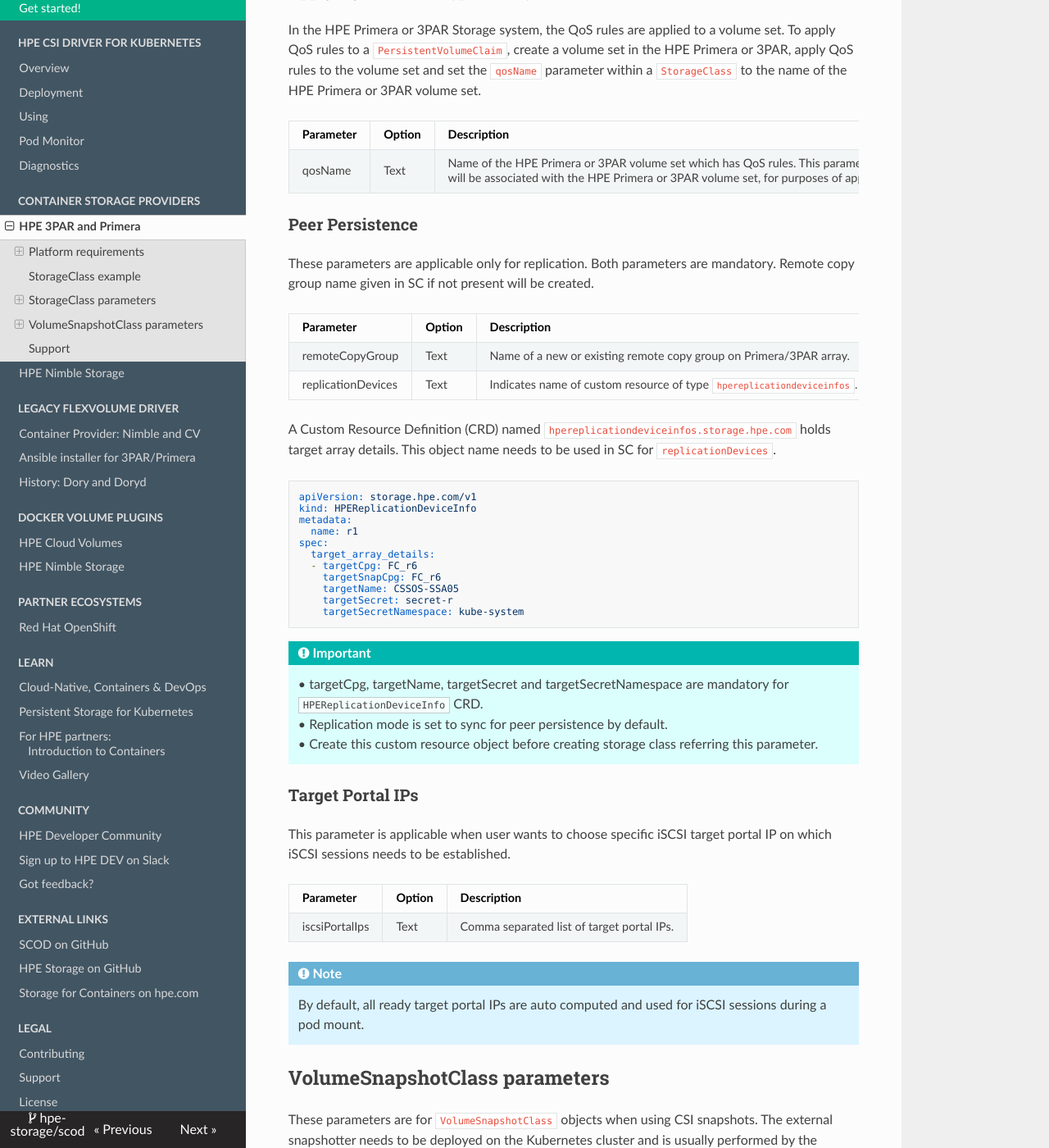
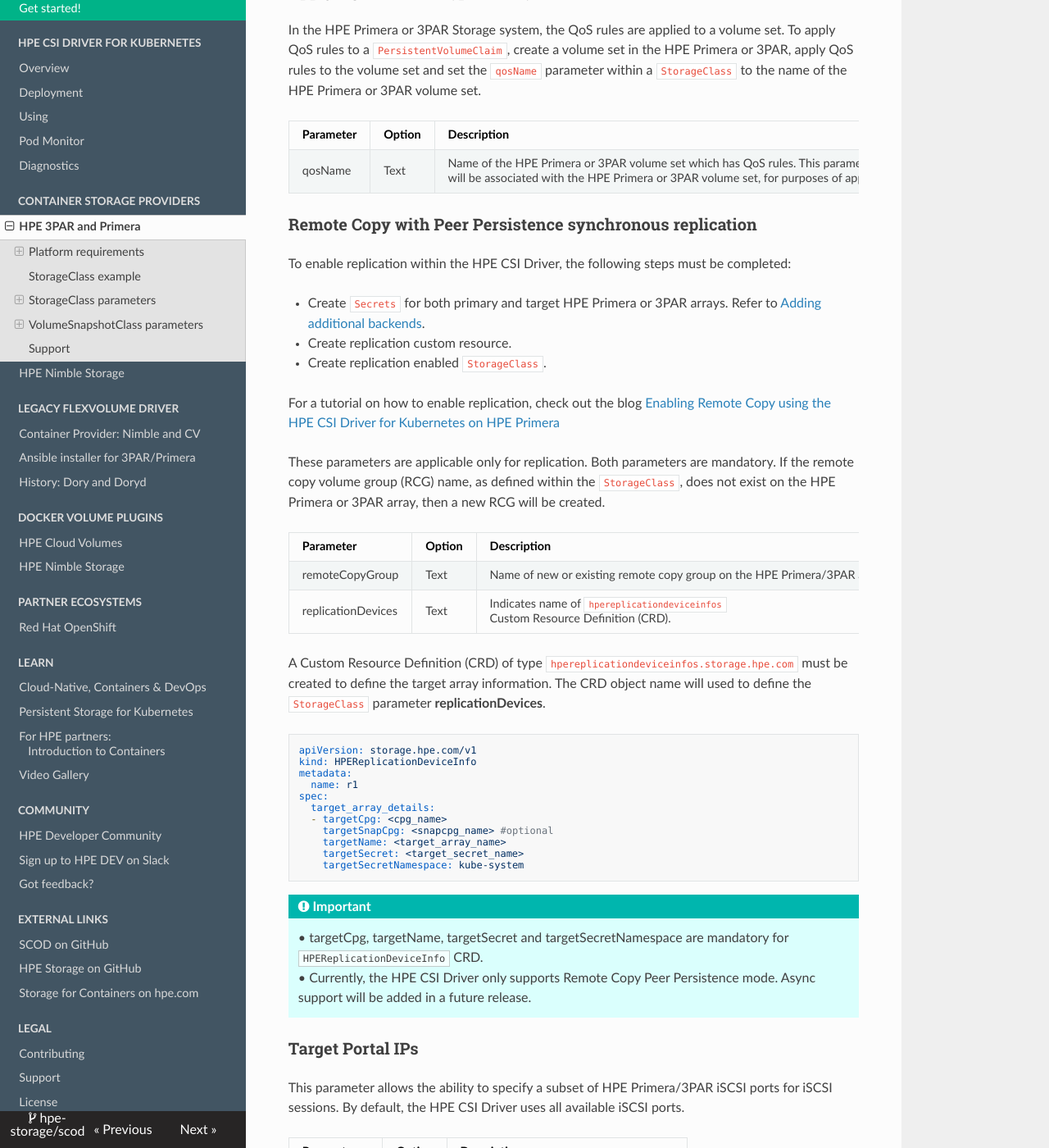
Before and after one commit to hpe-storage/scod, an MkDocs documentation site: the page built from docs/container_storage_provider/hpe_3par_primera/index.md, in a window 1280 px wide and 1400 px high, scrolled down 6083 px. Shown: the whole window at 82% size. Built offline with MkDocs 1.6.1, drawn with Linux system fonts in a browser that asks for light colours; nearby versions of some CDN libraries; some of the changed text lies outside the part shown.

Commit message:
Addressed review comments

````diff
--- a/docs/container_storage_provider/hpe_3par_primera/index.md
+++ b/docs/container_storage_provider/hpe_3par_primera/index.md
@@ -89,9 +89,9 @@
 | cloneOf  | Text      | Name of the `PersistentVolumeClaim` to clone. | **X** | **X** |
 | virtualCopyOf  | Text      | Name of the `PersistentVolumeClaim` to snapshot. | **X** | **X** |
 | qosName  | Text      | Name of the volume set which has QoS rules applied. | **X** | **X** |
-| remoteCopyGroup <br /> | Text | Name of a new or existing remote copy group on Primera/3PAR array. | **X** | **X** |
+| remoteCopyGroup <br /> | Text | Name of a new or existing remote copy group on HPE Primera/3PAR array. | **X** | **X** |
 | replicationDevices <br /> | Text <br /> | Indicates name of custom resource of type `hpereplicationdeviceinfos`. | **X** | **X** |
-| iscsiPortalIps <br /> | Text <br /> | Comma separated list of target portal IPs. | **X** | **X** |
+| iscsiPortalIps <br /> | Text <br /> | Comma separated list of HPE Primera/3PAR iSCSI port IPs. | **X** | **X** |
 
 !!! Important
     The HPE CSI Driver allows the `PersistentVolumeClaim` to override the `StorageClass` parameters by annotating the `PersistentVolumeClaim`. Please see [Using PVC Overrides](../../csi_driver/using.md#using_pvc_overrides) for more details.
@@ -197,16 +197,24 @@
 | ------------------ | ------- | ----------- |
 | qosName      | Text         | Name of the HPE Primera or 3PAR volume set which has QoS rules. This parameter is optional. If specified, the `PersistentVolumeClaim` will be associated with the HPE Primera or 3PAR volume set, for purposes of applying the QoS rules. |
 
-### Peer Persistence
+### Remote Copy with Peer Persistence synchronous replication
 
-These parameters are applicable only for replication. Both parameters are mandatory. Remote copy group name given in SC if not present will be created.
+To enable replication within the HPE CSI Driver, the following steps must be completed:
+
+* Create `Secrets` for both primary and target HPE Primera or 3PAR arrays. Refer to [Adding additional backends](../../csi_driver/deployment.md#adding_additional_backends).
+* Create replication custom resource.
+* Create replication enabled `StorageClass`.
+
+For a tutorial on how to enable replication, check out the blog [Enabling Remote Copy using the HPE CSI Driver for Kubernetes on HPE Primera](https://developer.hpe.com/blog/ppPAlQ807Ah8QGMNl1YE/tutorial-enabling-remote-copy-using-the-hpe-csi-driver-for-kubernetes-on)
+
+These parameters are applicable only for replication. Both parameters are mandatory. If the remote copy volume group (RCG) name, as defined within the `StorageClass`, does not exist on the HPE Primera or 3PAR array, then a new RCG will be created.
 
 | Parameter          | Option  | Description |
 | ------------------ | ------- | ----------- |
-| remoteCopyGroup    | Text    | Name of a new or existing remote copy group on Primera/3PAR array. |
-| replicationDevices | Text    | Indicates name of custom resource of type `hpereplicationdeviceinfos`. |
+| remoteCopyGroup    | Text    | Name of new or existing remote copy group on the HPE Primera/3PAR array. |
+| replicationDevices | Text    | Indicates name of `hpereplicationdeviceinfos` Custom Resource Definition (CRD). |
 
-A Custom Resource Definition (CRD) named `hpereplicationdeviceinfos.storage.hpe.com` holds target array details. This object name needs to be used in SC for `replicationDevices`.
+A Custom Resource Definition (CRD) of type `hpereplicationdeviceinfos.storage.hpe.com`  must be created to define the target array information. The CRD object name will used to define the `StorageClass` parameter **replicationDevices**.
 ```yaml
 apiVersion: storage.hpe.com/v1
 kind: HPEReplicationDeviceInfo
@@ -214,28 +222,24 @@
   name: r1
 spec:
   target_array_details:
-  - targetCpg: FC_r6
-    targetSnapCpg: FC_r6
-    targetName: CSSOS-SSA05
-    targetSecret: secret-r
+  - targetCpg: <cpg_name>
+    targetSnapCpg: <snapcpg_name> #optional
+    targetName: <target_array_name>
+    targetSecret: <target_secret_name>
     targetSecretNamespace: kube-system
 ```
 
 !!! important
     • targetCpg, targetName, targetSecret and targetSecretNamespace are mandatory for `HPEReplicationDeviceInfo` CRD.<br />
-    • Replication mode is set to sync for peer persistence by default.<br />
-    • Create this custom resource object before creating storage class referring this parameter.<br />
+    • Currently, the HPE CSI Driver only supports Remote Copy Peer Persistence mode. Async support will be added in a future release.<br />
 
 ### Target Portal IPs
 
-This parameter is applicable when user wants to choose specific iSCSI target portal IP on which iSCSI sessions needs to be established.
+This parameter allows the ability to specify a subset of HPE Primera/3PAR iSCSI ports for iSCSI sessions. By default, the HPE CSI Driver uses all available iSCSI ports.
 
 | Parameter      | Option  | Description |
 | -------------- | ------- | ----------- |
-| iscsiPortalIps | Text | Comma separated list of target portal IPs. |
-
-!!! note
-    By default, all ready target portal IPs are auto computed and used for iSCSI sessions during a pod mount.
+| iscsiPortalIps |   Text  | Comma separated list of target portal IPs. |
 
 ## VolumeSnapshotClass parameters
 
````
